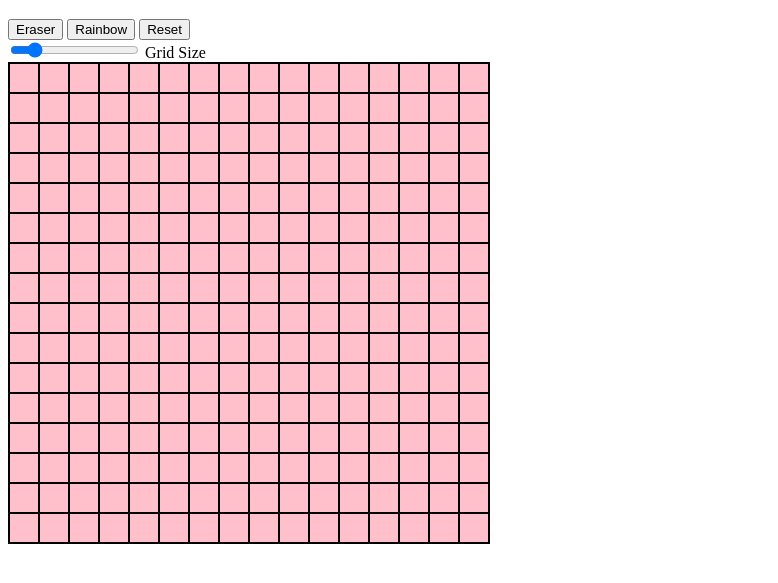
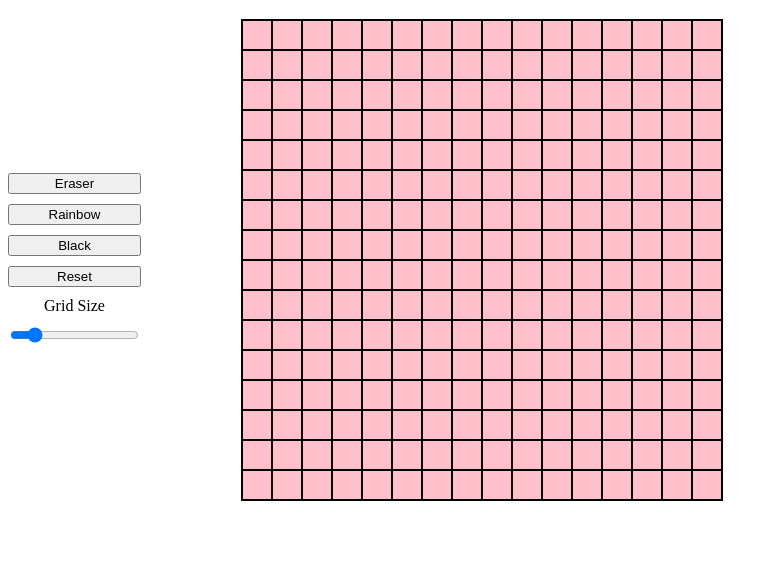
Before and after one commit to andrewlutton/odin-etch-a-sketch, a plain HTML site: page index.html in a window 1280 px wide. Shown: the part 61-644 px from the top of the page, without its empty margins (0-778 px from the left). Drawn offline with Linux system fonts and the light colour scheme.

Commit message:
Add basic css

```diff
--- a/css/style.css
+++ b/css/style.css
@@ -1,17 +1,27 @@
+.game-container {
+    display: flex;
+    align-items: center;
+    justify-content: flex-start;
+    gap: 100px;
+}
 
-/* .controls-container {
+.controls-container {
     display: flex;
     flex-direction: column;
+    gap: 10px;
     justify-content: center;
-    gap: 10px;
-    padding: 25px;
-} */
+}
 
+#grid-size-label {
+    text-align: center;
+}
 .grid-container {
     display: flex;
     flex-direction: column;
     border: 1.5px solid black;
     padding: 0;
+    flex-shrink: 0;
+
 }
 
 .row {
--- a/index.html
+++ b/index.html
@@ -17,10 +17,11 @@
         <div class="container controls-container">
             <button class="btn eraser">Eraser</button>
             <button class="btn rainbow">Rainbow</button>
+            <button class="btn black">Black</button>
             <button class="btn reset">Reset</button>
+            <label for="grid-size" id="grid-size-label">Grid Size</label>
             <div class="grid-slider">
                 <input type="range" id="grid-size" name="grid-size" min="1" max="100" value="16">
-                <label for="grid-size">Grid Size</label>
             </div>
         </div>
         <div class="container grid-container"></div>
--- a/js/script.js
+++ b/js/script.js
@@ -18,6 +18,9 @@ resetBtn.addEventListener("click", () => { buildGrid(); fillMode = setFillMode("
 
 const rainbowBtn = document.querySelector(".rainbow")
 rainbowBtn.addEventListener("click", () => { buildGrid(); fillMode = setFillMode("rainbow") });
+
+const blackBtn = document.querySelector(".black")
+blackBtn.addEventListener("click", () => { buildGrid(); fillMode = setFillMode("black") });
 
 const eraserBtn = document.querySelector(".eraser")
 eraserBtn.addEventListener("click", () => { fillMode = setFillMode("eraser") });
```
